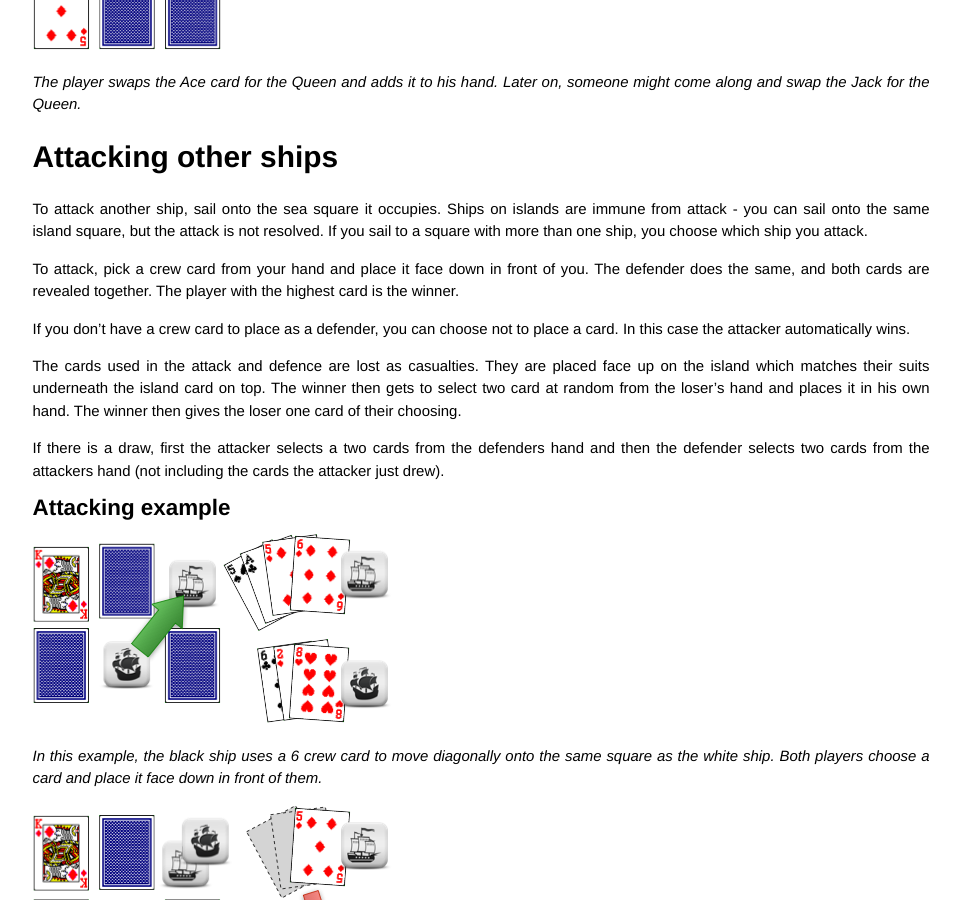
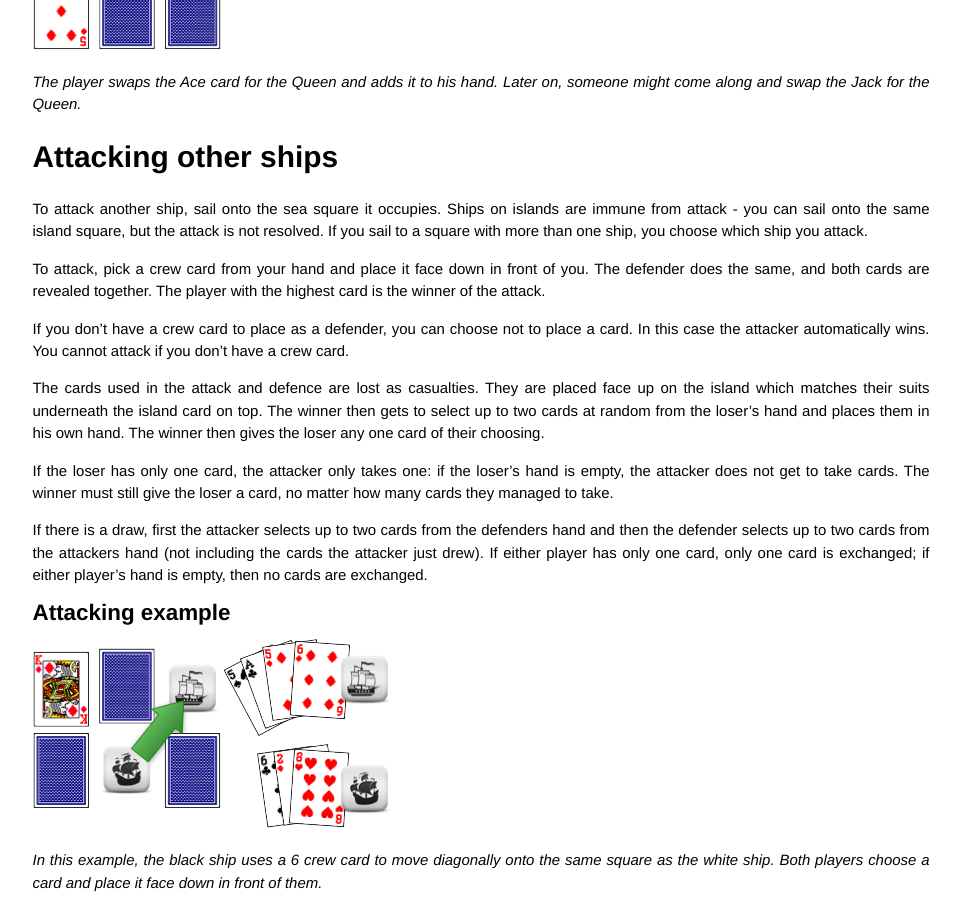
Before and after one commit to chrismdp/cardpirates, a Jekyll site: the page built from rules/index.md, in a window 1280 px wide and 900 px high, scrolled down 4472 px. Shown: the whole window, without its empty margins (159-1119 px from the left). Built offline with Jekyll 4.4.1, drawn with Linux system fonts in a browser that asks for light colours; some of the changed text lies outside the part shown.

Commit message:
Combat clarifications

```diff
--- a/rules/index.md
+++ b/rules/index.md
@@ -122,13 +122,15 @@ Alternatively, you can have fun making up your own stories! [Let us know](/stori
 
 To attack another ship, sail onto the sea square it occupies. Ships on islands are immune from attack - you can sail onto the same island square, but the attack is not resolved. If you sail to a square with more than one ship, you choose which ship you attack.
 
-To attack, pick a crew card from your hand and place it face down in front of you. The defender does the same, and both cards are revealed together. The player with the highest card is the winner.
+To attack, pick a crew card from your hand and place it face down in front of you. The defender does the same, and both cards are revealed together. The player with the highest card is the winner of the attack.
 
-If you don't have a crew card to place as a defender, you can choose not to place a card. In this case the attacker automatically wins.
+If you don't have a crew card to place as a defender, you can choose not to place a card. In this case the attacker automatically wins. You cannot attack if you don't have a crew card.
 
-The cards used in the attack and defence are lost as casualties. They are placed face up on the island which matches their suits underneath the island card on top. The winner then gets to select two card at random from the loser's hand and places it in his own hand. The winner then gives the loser one card of their choosing.
+The cards used in the attack and defence are lost as casualties. They are placed face up on the island which matches their suits underneath the island card on top. The winner then gets to select up to two cards at random from the loser's hand and places them in his own hand. The winner then gives the loser any one card of their choosing.
 
-If there is a draw, first the attacker selects a two cards from the defenders hand and then the defender selects two cards from the attackers hand (not including the cards the attacker just drew).
+If the loser has only one card, the attacker only takes one: if the loser's hand is empty, the attacker does not get to take cards. The winner must still give the loser a card, no matter how many cards they managed to take.
+
+If there is a draw, first the attacker selects up to two cards from the defenders hand and then the defender selects up to two cards from the attackers hand (not including the cards the attacker just drew). If either player has only one card, only one card is exchanged; if either player's hand is empty, then no cards are exchanged.
 
 ## Attacking example
 
@@ -174,7 +176,7 @@ During the set up of the game, each player takes a card of their choice from the
 
 ![setup-seas](../assets/setup-seas.png)
 
-The gaps in the map are *storms* (see above) and cannot be navigated without stopping and placing a card down.
+If there are only two players, each player takes two cards to leave four open areas of the map. The gaps in the map are *storms* (see above) and cannot be navigated without stopping and placing a card down.
 
 ## Variant: Burying treasure
 
```
Also changed, not shown: other parts of rules/index.md (+1 -1 lines), _posts/2013-08-07-1-0-1-rule-clarifications.md (+1 -0 lines).
